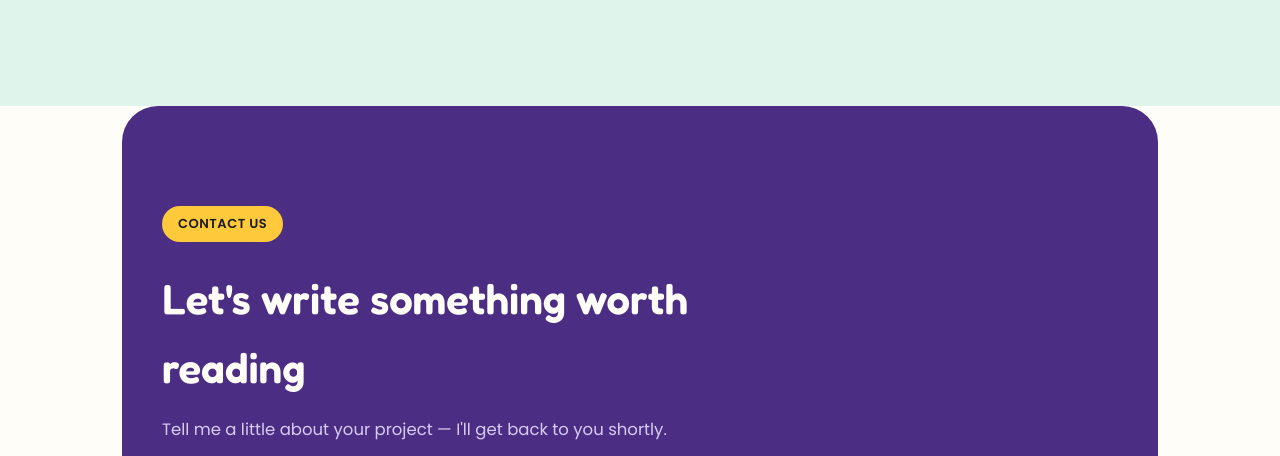
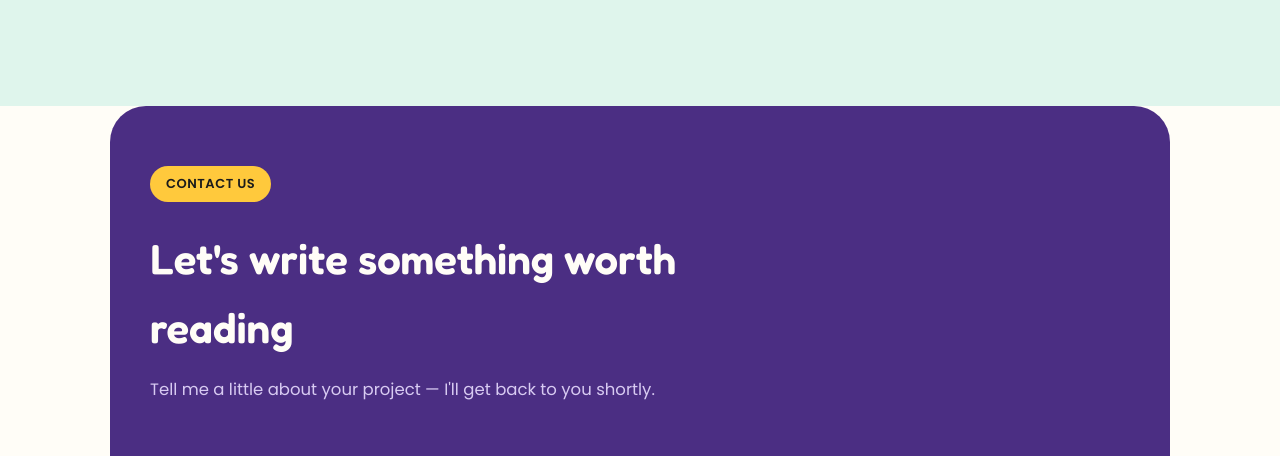
Before and after one commit to chakpratyu03/Portfolio, a plain HTML site: page index.html in a window 1280 px wide. Shown: the part 6922-7378 px from the top of the page. Drawn offline with Linux system fonts and the light colour scheme.

Commit message:
Widen Contact section and reduce its vertical padding

```diff
--- a/index.html
+++ b/index.html
@@ -256,7 +256,7 @@
   @media (max-width:700px){.why-grid{grid-template-columns:1fr;}}
 
   /* CONTACT */
-  #contact{background:var(--violet);color:var(--cream);border-radius:36px;margin:0 20px;padding:100px 40px;}
+  #contact{background:var(--violet);color:var(--cream);border-radius:36px;margin:0 8px;padding:60px 40px;}
   #contact .wrap{padding:0;}
   #contact .sec-head p{color:#D8CBF2;}
   #contact .eyebrow{background:var(--yellow);color:var(--ink);}
```
